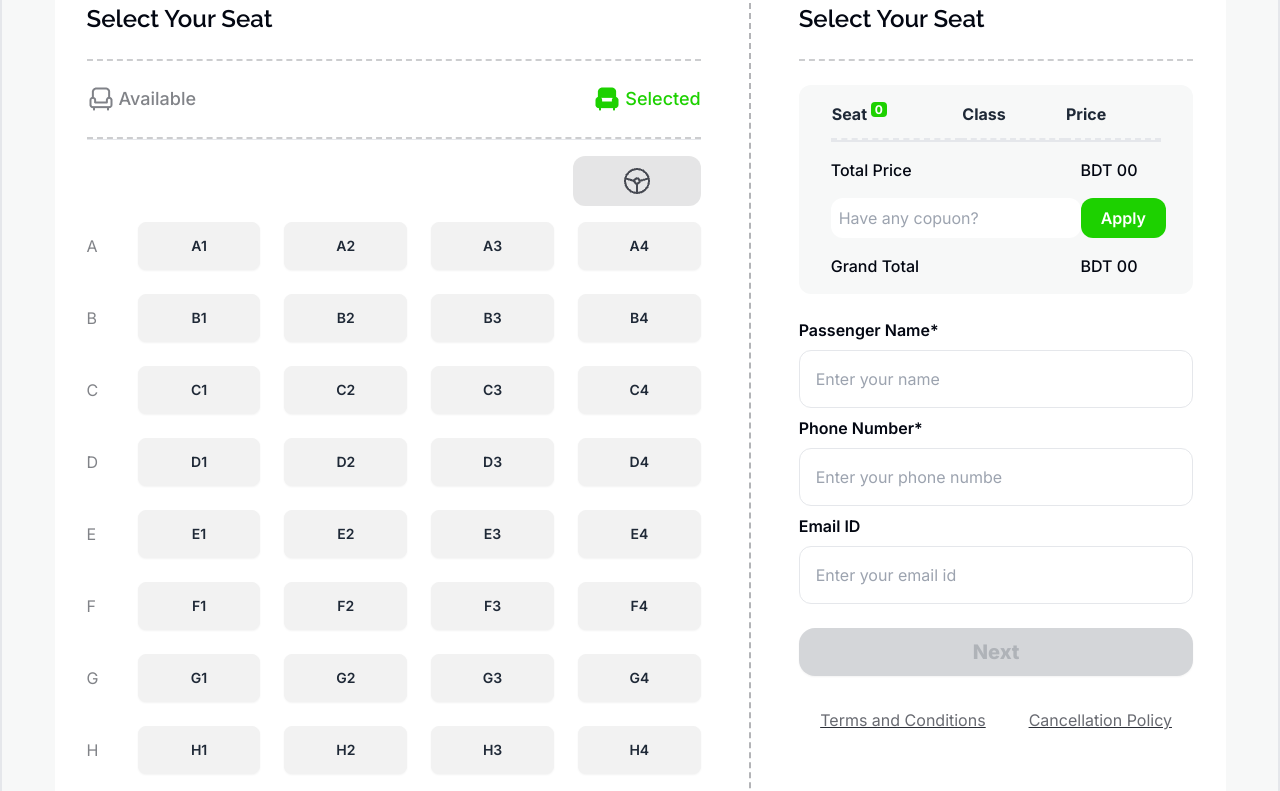
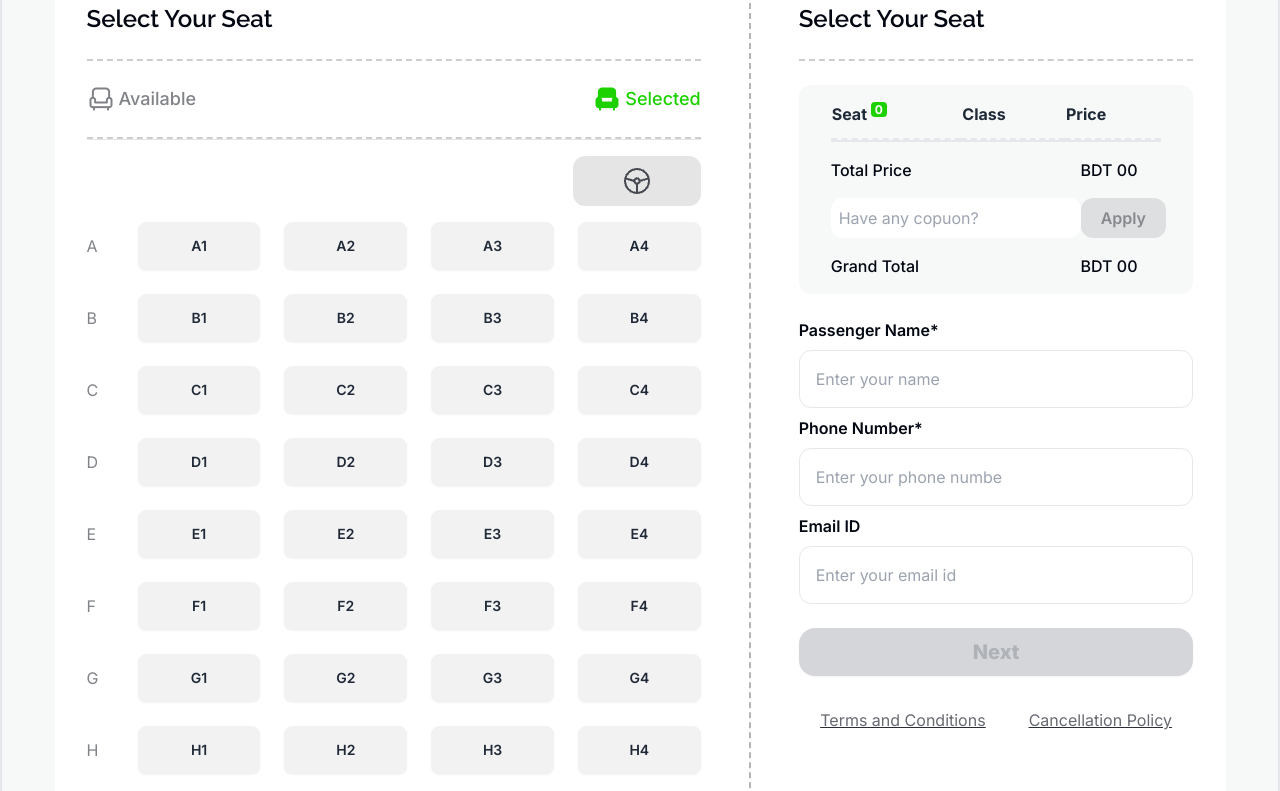
Before and after one commit to hossain-ahamed-khan/PH-A5-Smart-Ticketing, a plain HTML site: page index.html in a window 1280 px wide. Shown: the part 2105-2896 px from the top of the page. Drawn offline with nearby package versions, Linux system fonts and the light colour scheme.

Commit message:
Completed all the challenging and bonus functionalities.

```diff
--- a/index.html
+++ b/index.html
@@ -69,7 +69,7 @@
                         Paribahan</span></h1>
                 <p class="text-lg text-white font-normal mb-6">Seamless bus ticket booking platform for effortless
                     journeys with instant <br>confirmations. Book now for ultimate convenience.</p>
-                <a href="#all-seats" class="text-[#030712] text-xl font-bold bg-[#1DD100] px-4 py-2 rounded-xl">Buy
+                <a href="#ticket-booking" class="text-[#030712] text-xl font-bold bg-[#1DD100] px-4 py-2 rounded-xl">Buy
                     Tickets</a>
             </div>
             <div class="inter-font absolute -bottom-14 left-40">
@@ -316,24 +316,25 @@
                             <th class="pb-3">Price</th>
                         </tr>
                     </table>
-                    <div>
+                    <div id="prices">
                         <div class="border-t-2 text-[#030712] text-base font-medium flex justify-between">
                             <p class="pt-4">Total Price</p>
                             <p class="pt-4 pr-6">BDT <span id="total-price">00</span></p>
                         </div>
-                        <div id="coupon-field" class="flex justify-between">
-                            <p class="pt-4"><input id="copuon-text" class="p-2 rounded-xl" type="text"
-                                    placeholder="Have any copuon?">
-                            </p>
-                            <p class="pt-4 pr-6"><button id="copuon-btn" onclick="applyCopuonDiscount()"
-                                    class="bg-[#1DD100] text-white px-5 py-2 rounded-xl font-semibold text-base">Apply</button>
-                            </p>
+                        <div id="coupon-field" class="flex justify-between pt-4 pr-6">
+                            <input id="copuon-text" class="p-2 rounded-xl" type="text" placeholder="Have any copuon?">
+                            <button id="copuon-btn" onclick="applyCopuonDiscount()"
+                                class="bg-[#0307121A] text-[#03071266] px-5 py-2 rounded-xl font-semibold text-base"
+                                disabled>Apply</button>
                         </div>
+                    </div>
+                    <div>
                         <div class="text-[#030712] text-base font-medium flex justify-between">
                             <p class="pt-4">Grand Total</p>
                             <p class="pt-4 pr-6">BDT <span id="grand-total">00</span></p>
                         </div>
                     </div>
+
                 </div>
 
                 <div>
--- a/js/ticket-booking.js
+++ b/js/ticket-booking.js
@@ -41,7 +41,6 @@ function viewSeatDetails(seatNum) {
                             <td>${seat}</td>
                             <td>Economy</td>
                             <td>550</td> `
-
     ticketDetails.appendChild(newTicketDetails);
 
     const countTicket = (ticketDetails.childNodes.length) - 2;
@@ -62,6 +61,12 @@ function viewSeatDetails(seatNum) {
     grandTotal.innerText = ticketGrandTotal;
 
     if (countTicket == 4) {
+
+        const applyCopunBtn = document.getElementById("copuon-btn");
+        applyCopunBtn.disabled = false;
+        applyCopunBtn.style.backgroundColor = "#1DD100";
+        applyCopunBtn.style.color = "#FFFFFF";
+
         setTimeout(() => { alert("You reached maximum number of tickets"); }, 1000);
         const seatCollections = document.querySelectorAll("#seat-collections button");
         for (let seat of seatCollections) {
@@ -88,22 +93,42 @@ function applyCopuonDiscount() {
     if (copuonText === fifteenPercentCoupon || copuonText === twentyPercentCoupon) {
         if (copuonText === fifteenPercentCoupon) {
 
-            const discountPrice = totalTicketPrice - (totalTicketPrice * 0.15);
+            const discount = totalTicketPrice * 0.15;
+            const discountPrice = totalTicketPrice - discount;
 
             const total = document.getElementById("grand-total");
             total.innerText = discountPrice;
 
             const couponField = document.getElementById("coupon-field");
             couponField.classList.add("hidden");
+
+            const prices = document.getElementById("prices");
+            const disPrice = document.createElement("div");
+            disPrice.innerHTML = `
+            <div class="text-[#030712] text-base font-medium flex justify-between">
+                            <p class="pt-4">Discount Price</p>
+                            <p class="pt-4 pr-6">BDT ${discount}</p>
+                        </div>`
+            prices.appendChild(disPrice);
         }
         else {
-            const discountPrice = totalTicketPrice - (totalTicketPrice * 0.20);
+            const discount = totalTicketPrice * 0.20;
+            const discountPrice = totalTicketPrice - discount;
 
             const total = document.getElementById("grand-total");
             total.innerText = discountPrice;
 
             const couponField = document.getElementById("coupon-field");
             couponField.classList.add("hidden");
+
+            const prices = document.getElementById("prices");
+            const disPrice = document.createElement("div");
+            disPrice.innerHTML = `
+            <div class="text-[#030712] text-base font-medium flex justify-between">
+                            <p class="pt-4">Discount Price</p>
+                            <p class="pt-4 pr-6">BDT ${discount}</p>
+                        </div>`
+            prices.appendChild(disPrice);
         }
     }
     else {
```
